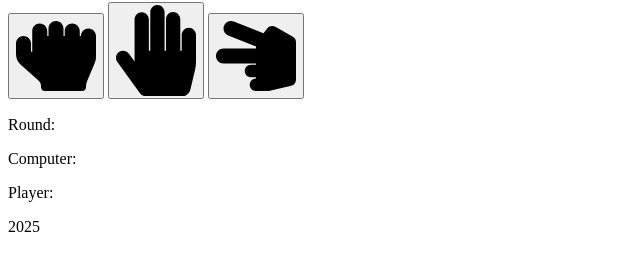
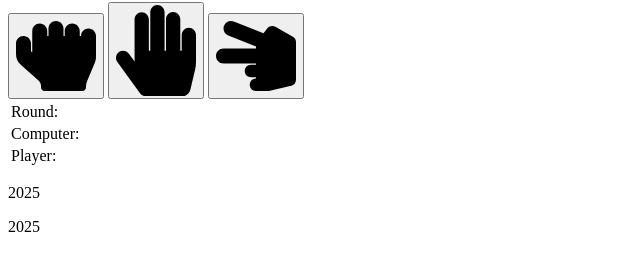
Before and after one commit to MazontheMoon/TheOdinProject-RockPaperScissors, a plain HTML site: page index.html in a window 1280 px wide. Shown: the part 104-374 px from the top of the page, without its empty margins (0-640 px from the left). Drawn offline with Linux system fonts and the light colour scheme.

Commit message:
update: refactor scoreboard to use table
Refactored the scoreboard to use a table to display results

```diff
--- a/index.html
+++ b/index.html
@@ -34,14 +34,27 @@
   </div>
 
   <div id="scoreboard">
-    <p>Round: <span id="score"></span> </p>
-    <p>Computer: <span id="scoreComputer"></span> </p>
-    <p>Player: <span id="scorePlayer"></span></p>
+    <table>
+      <tr>
+        <td>Round:</td>
+        <td id="score"></td>
+      </tr>
+      <tr>
+        <td>Computer:</td>
+        <td id="scoreComputer"></td>
+      </tr>
+      <tr>
+        <td>Player:</td>
+        <td id="scorePlayer"></td>
+      </tr>
+    </table>
+
   </div>
 </main>
 <footer>
   <p>2025</p>
 </footer>
-</main>
+  <p>2025</p>
+</footer>
     </body>
   </html>
```
